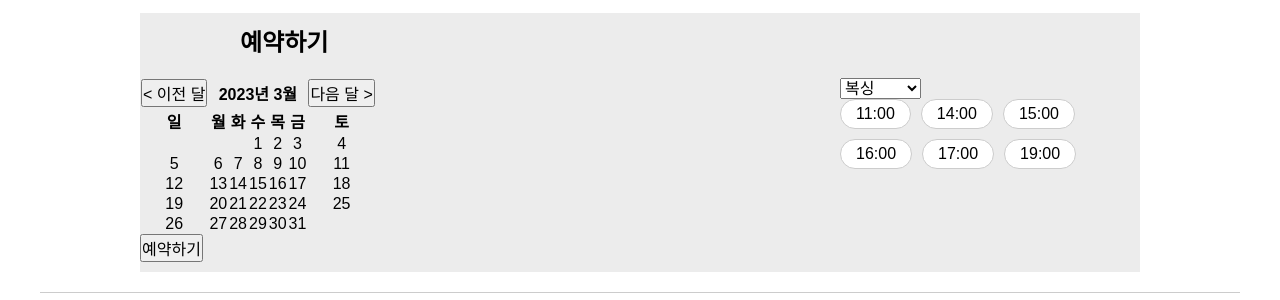
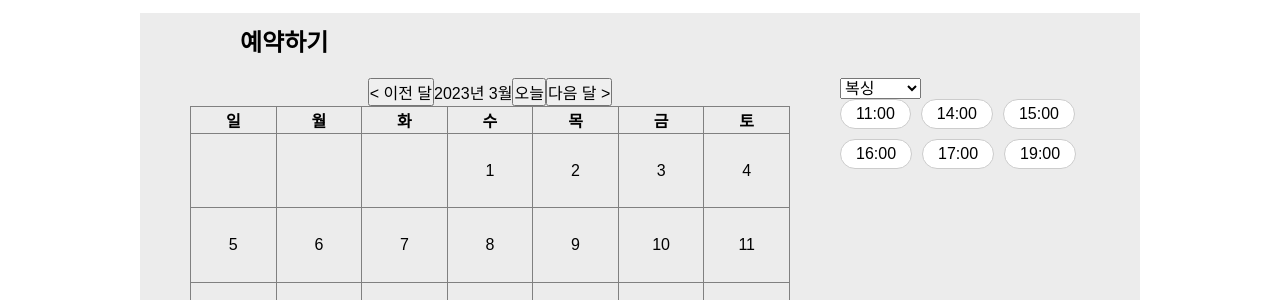
Before and after one commit to gmAnn00/sportsScheduleMaker, a plain HTML site: page reservation.html in a window 1280 px wide. Shown: the part 127-427 px from the top of the page. Drawn offline with Linux system fonts and the light colour scheme.

Commit message:
table 수정

```diff
--- a/css/reservation.css
+++ b/css/reservation.css
@@ -24,9 +24,17 @@
 #calendarContents {
   width: 700px;
 }
+.calendarTable {
+  margin: 0 auto;
+  width: 600px;
+  height: 400px;
+}
 .calendarTable td {
   text-align: center;
   cursor: pointer;
+}
+.calendarTable td:hover {
+  background: powderblue;
 }
 #calendarContents tbody td.selectDay {
   /* border: 1px solid #ccc; */
--- a/js/reservation.js
+++ b/js/reservation.js
@@ -47,6 +47,7 @@ function calendarMaker(target, date) {
   calMoveEvtFn();
 
   function assembly(year, month) {
+    /*
     let calendarHTMLCode =
       "<table class='calendarTable'>" +
       "<thead class='calDate'>" +
@@ -58,6 +59,45 @@ function calendarMaker(target, date) {
       "</span>월</p></th>" +
       "<th><button type='button' class='next'>다음 달 ></button></th>" +
       "</thead>" +
+      "<thead  class='calWeek'>" +
+      "<th>일</th><th>월</th><th>화</th><th>수</th><th>목</th><th>금</th><th>토</th>" +
+      "</thead>" +
+      "<tbody id='setDate'>" +
+      "</tbody>" +
+      "</table>";
+      */
+    /*
+    let calendarHTMLCode =
+      "<table class='calendarTable'>" +
+      "<thead class='calDate'>" +
+      "<th><button type='button' class='prev'>< 이전 달</button></th>" +
+      "<th colspan='5'><p><span>" +
+      year +
+      "</span>년 <span>" +
+      month +
+      "</span>월</p></th>" +
+      "<th><button type='button' class='today'>오늘</button>" +
+      "<th><button type='button' class='next'>다음 달 ></button></th>" +
+      "</thead>" +
+      "<thead  class='calWeek'>" +
+      "<th>일</th><th>월</th><th>화</th><th>수</th><th>목</th><th>금</th><th>토</th>" +
+      "</thead>" +
+      "<tbody id='setDate'>" +
+      "</tbody>" +
+      "</table>";
+      */
+    let calendarHTMLCode =
+      "<table class='calendarTable' border=1>" +
+      "<caption class='calDate'>" +
+      "<button type='button' class='prev'>< 이전 달</button>" +
+      "<span>" +
+      year +
+      "</span>년 <span>" +
+      month +
+      "</span>월" +
+      "<button type='button' class='today'>오늘</button>" +
+      "<button type='button' class='next'>다음 달 ></button>" +
+      "</caption>" +
       "<thead  class='calWeek'>" +
       "<th>일</th><th>월</th><th>화</th><th>수</th><th>목</th><th>금</th><th>토</th>" +
       "</thead>" +
@@ -93,5 +133,20 @@ function calendarMaker(target, date) {
       $("td.selectDay").removeClass("selectDay");
       $(this).removeClass("selectDay").addClass("selectDay");
     });
+
+    // 오늘 클릭
+    $(".calendarTable").on("click", ".today", function () {
+      nowDate = new Date();
+      calendarMaker($(target), nowDate);
+      // $("td:contains('" + nowDate.getDate() + "')")
+      //   .removeClass("selectDay")
+      //   .addClass("selectDay");
+      $("td")
+        .filter(function () {
+          return $(this).text() == nowDate.getDate();
+        })
+        .removeClass("selectDay")
+        .addClass("selectDay");
+    });
   }
 }
```
